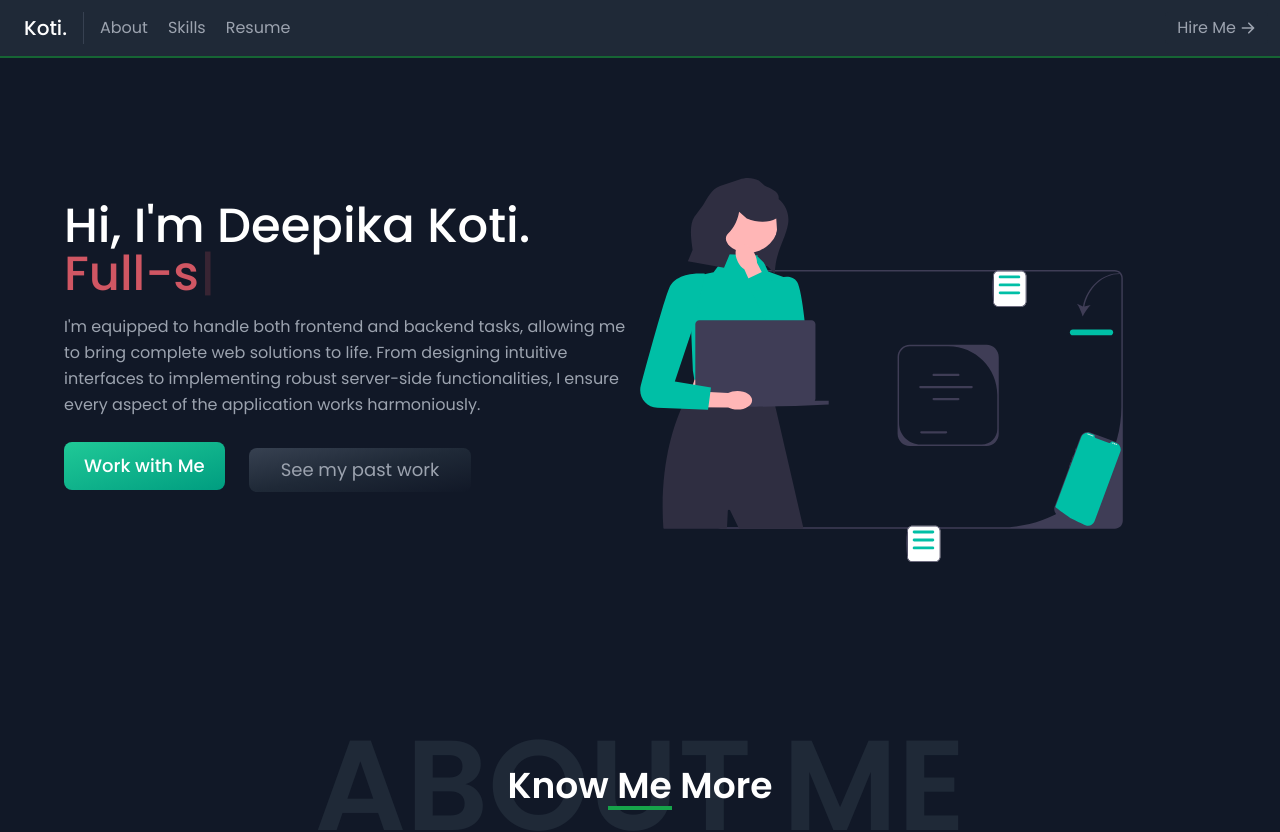
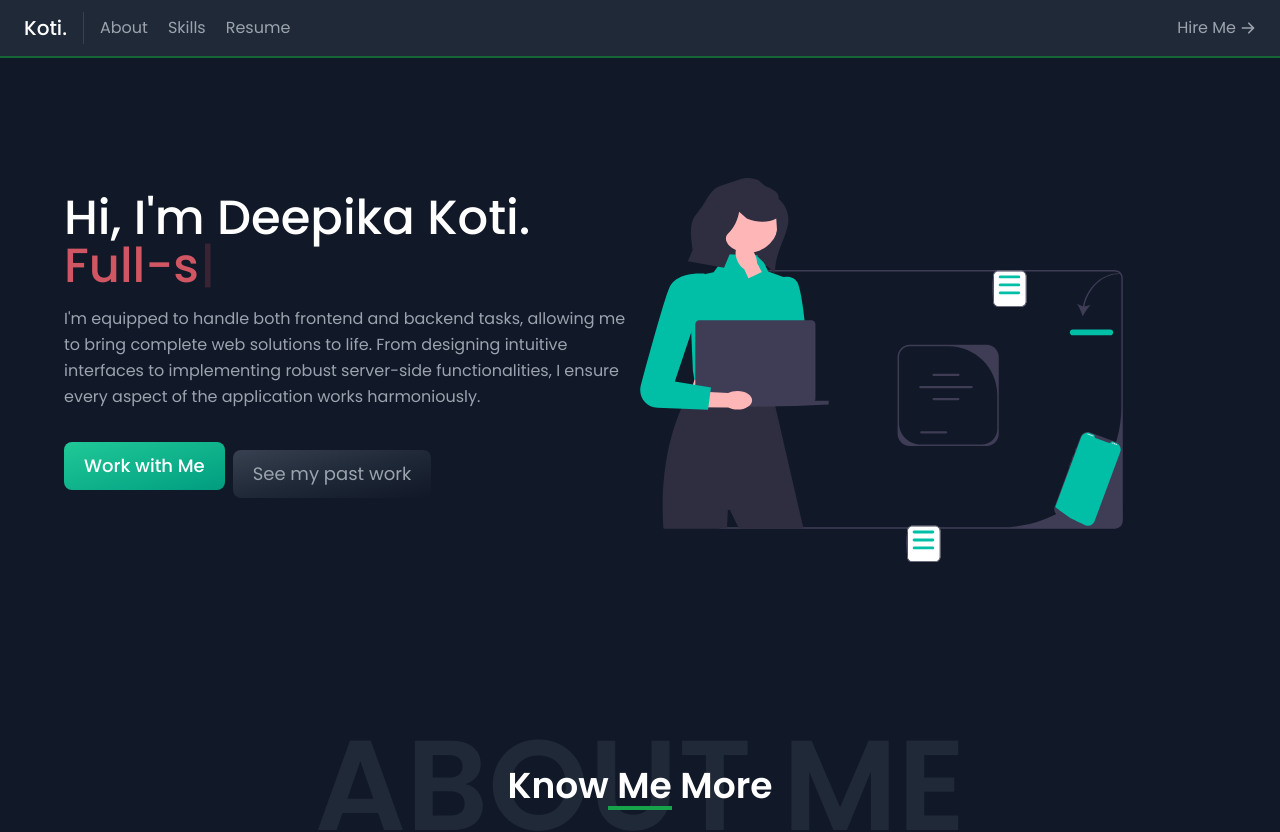
Before and after one commit to deekoti16/aboutme, a React (Create React App) app in the folder client/: page / in a window 1280 px wide. Shown: the top 832 px of the page. Built offline with nearby package versions, Linux system fonts and the light colour scheme; a web font is replaced by a local one.

Commit message:
updated resume component

```diff
--- a/client/src/components/Contact.js
+++ b/client/src/components/Contact.js
@@ -148,7 +148,7 @@ export default function Contact() {
                                 <span className="text-red-500 mt-1 text-start ml-2">{errors.message || "\u00A0"}</span>
                             </div>
                             <div className="flex flex-row px-2">
-                                <button type="submit" className="flex-1 w-full text-white bg-gradient-to-br from-buttonColor to-custom-green-dark hover:bg-gradient-to-bl focus:outline-none dark:focus:ring-green-800 font-medium rounded-lg text-lg px-5 py-2.5 text-center me-2 mb-2">Submit</button>
+                                <button type="submit" className="flex-1 w-full text-white bg-gradient-to-br from-buttonColor to-custom-green-dark hover:bg-gradient-to-bl focus:ring-4 focus:outline-none focus:ring-green-200 dark:focus:ring-green-800 font-medium rounded-lg text-lg px-5 py-2.5 text-center me-2 mb-2">Submit</button>
                             </div>
                         </form>
                     </div>
--- a/client/src/components/Home.js
+++ b/client/src/components/Home.js
@@ -34,15 +34,12 @@ export default function Home() {
                     <div className="flex flex-col md:flex-row items-center justify-center md:justify-start">
                         <a
                             href="#contact"
-                            className="text-white bg-gradient-to-br from-buttonColor to-custom-green-dark hover:bg-gradient-to-bl focus:ring-4 focus:outline-none focus:ring-green-200 dark:focus:ring-green-800 font-medium rounded-lg text-lg px-5 py-2.5 text-center me-2 mb-2">
+                            className="text-white bg-gradient-to-br from-buttonColor to-custom-green-dark hover:bg-gradient-to-bl focus:ring-4 focus:outline-none focus:ring-green-200 dark:focus:ring-green-800 font-medium rounded-lg text-lg px-5 py-2.5 text-center mb-2">
                             Work with Me
                         </a>
-                        {/* mb-4 md:mb-0 w-full md:w-auto text-white bg-buttonColor border-0 py-2 px-8 focus:outline-none hover:bg-hoverColor rounded-lg text-lg */}
                         <a
-                            href="#projects"
-                            className="w-full md:w-auto ml-0 md:ml-4 text-gray-400 bg-gradient-to-br from-gray-700 via-gray-800 to-gray-900 border-0 py-2 px-8 focus:outline-none hover:bg-gradient-to-bl rounded-lg text-lg">
-                            {/* text-white bg-gradient-to-br from-custom-gray to-custom-gray-dark hover:bg-gradient-to-bl focus:ring-4 focus:outline-none focus:ring-green-200 dark:focus:ring-green-800 font-medium rounded-lg text-lg px-8 py-2.5 text-center me-2 mb-2 */}
-                            {/* w-full md:w-auto ml-0 md:ml-4 text-gray-400 bg-gray-800 border-0 py-2 px-8 focus:outline-none hover:bg-gray-700 rounded-lg text-lg */}
+                            href="#resume"
+                            className="text-gray-400 bg-gradient-to-br from-gray-700 via-gray-800 to-gray-900 hover:bg-gradient-to-bl focus:ring-4 focus:outline-none focus:ring-gray-500 dark:focus:ring-gray-800 rounded-lg text-lg py-2.5 px-5 text-center mb-2 md:ml-2 md:mt-4">
                             See my past work
                         </a>
                     </div>
```
